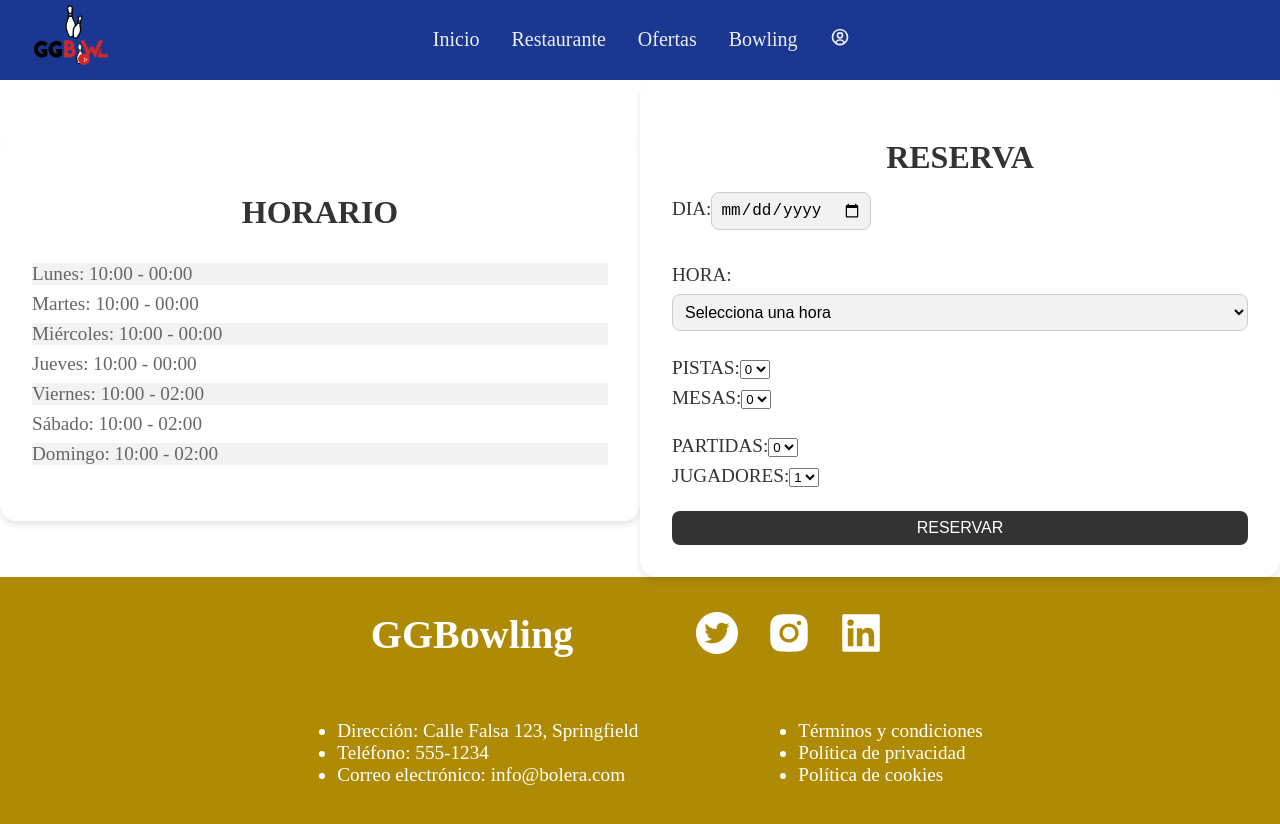
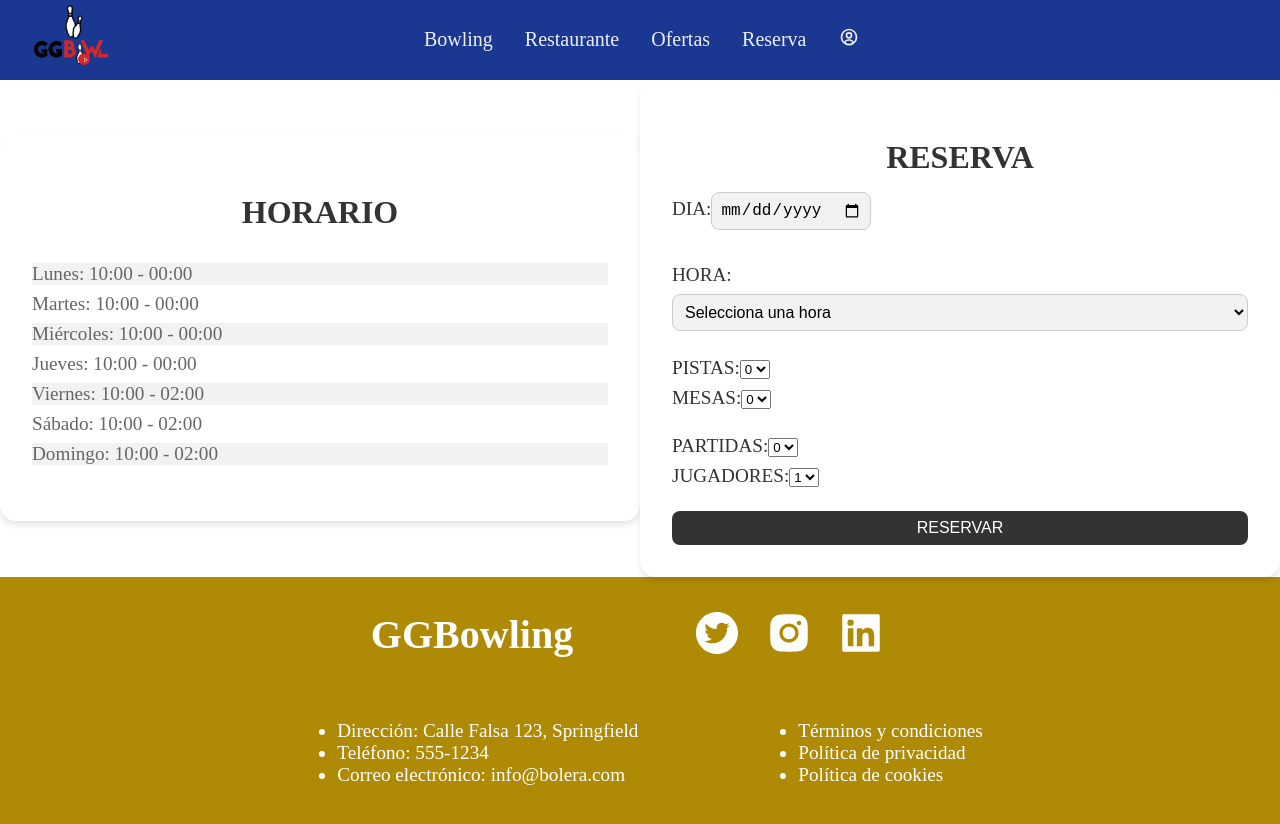
Before and after one commit to ivangarciagarcia/GGBowling, a React (Create React App) app in the folder ggbowling-front/: page /booking in a window 1280 px wide. Shown: the top 824 px of the page. Built offline with nearby package versions, Linux system fonts and the light colour scheme.

Commit message:
navbars changed

```diff
--- a/ggbowling-front/src/modules/booking/Booking.tsx
+++ b/ggbowling-front/src/modules/booking/Booking.tsx
@@ -10,7 +10,6 @@ export const Booking = () => {
   axios.defaults.baseURL = SERVER_BASE_URL;
   axios.defaults.headers.common['Access-Control-Allow-Origin'] = FRONT_BASE_URL;
   const navigate = useNavigate();
-
 
   useEffect(() => {
     const horaSelect = document.getElementById('hora') as HTMLSelectElement;
@@ -64,13 +63,10 @@ export const Booking = () => {
         <NavBar
           img={'/img/logo.png'}
           alt={'logo'}
-          item1={'Inicio'}
+          item1={'Bowling'}
           item2={'Restaurante'}
           item3={'Ofertas'}
-          item4={'Bowling'}
-          subitem1={'Precios'}
-          subitem2={'Instalaciones'}
-          subitem3={'Reserva'}
+          item4={'Reserva'}
         />
 
         <div className="columns">
--- a/ggbowling-front/src/modules/installations/Installations.tsx
+++ b/ggbowling-front/src/modules/installations/Installations.tsx
@@ -48,13 +48,10 @@ export const Installations = () => {
       <NavBar
         img={'/img/logo.png'}
         alt={'logo'}
-        item1={'Inicio'}
+        item1={'Bowling'}
         item2={'Restaurante'}
         item3={'Ofertas'}
-        item4={'Bowling'}
-        subitem1={'Precios'}
-        subitem2={'Instalaciones'}
-        subitem3={'Reserva'}
+        item4={'Reserva'}
       />
       <main>
         <Gallery photos={photos} margin={10} />
--- a/ggbowling-front/src/modules/offers/Offers.tsx
+++ b/ggbowling-front/src/modules/offers/Offers.tsx
@@ -10,13 +10,10 @@ export const Offers = () => {
       <NavBar
         img={'/img/logo.png'}
         alt={'logo'}
-        item1={'Inicio'}
+        item1={'Bowling'}
         item2={'Restaurante'}
         item3={'Ofertas'}
-        item4={'Bowling'}
-        subitem1={'Precios'}
-        subitem2={'Instalaciones'}
-        subitem3={'Reserva'}
+        item4={'Reserva'}
       />
       <main className="main">
         {/*PRIMERA COLUMNA */}
--- a/ggbowling-front/src/modules/prices/Prices.tsx
+++ b/ggbowling-front/src/modules/prices/Prices.tsx
@@ -9,13 +9,10 @@ export const Prices = () => {
       <NavBar
         img={'/img/logo.png'}
         alt={'logo'}
-        item1={'Inicio'}
+        item1={'Bowling'}
         item2={'Restaurante'}
         item3={'Ofertas'}
-        item4={'Bowling'}
-        subitem1={'Precios'}
-        subitem2={'Instalaciones'}
-        subitem3={'Reserva'}
+        item4={'Reserva'}
       />
       <main className="main">
         {/*PRIMERA COLUMNA */}
--- a/ggbowling-front/src/modules/profile/Profile.tsx
+++ b/ggbowling-front/src/modules/profile/Profile.tsx
@@ -22,13 +22,10 @@ export const Profile = () => {
       <NavBar
         img={'/img/logo.png'}
         alt={'logo'}
-        item1={'Inicio'}
+        item1={'Bowling'}
         item2={'Restaurante'}
         item3={'Ofertas'}
-        item4={'Bowling'}
-        subitem1={'Precios'}
-        subitem2={'Instalaciones'}
-        subitem3={'Reserva'}
+        item4={'Reserva'}
       />
       <User {...userProps} />
 
--- a/ggbowling-front/src/modules/restaurant/Restaurant.tsx
+++ b/ggbowling-front/src/modules/restaurant/Restaurant.tsx
@@ -46,13 +46,10 @@ export const Restaurant = () => {
       <NavBar
         img={'/img/logo.png'}
         alt={'logo'}
-        item1={'Inicio'}
+        item1={'Bowling'}
         item2={'Restaurante'}
         item3={'Ofertas'}
-        item4={'Bowling'}
-        subitem1={'Precios'}
-        subitem2={'Instalaciones'}
-        subitem3={'Reserva'}
+        item4={'Reserva'}
       />
       <main>
         <section
```
